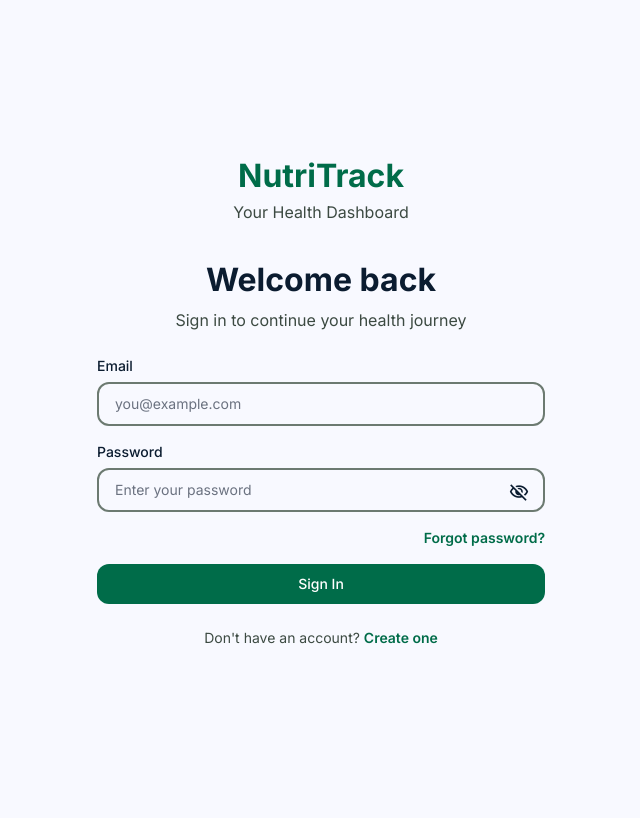
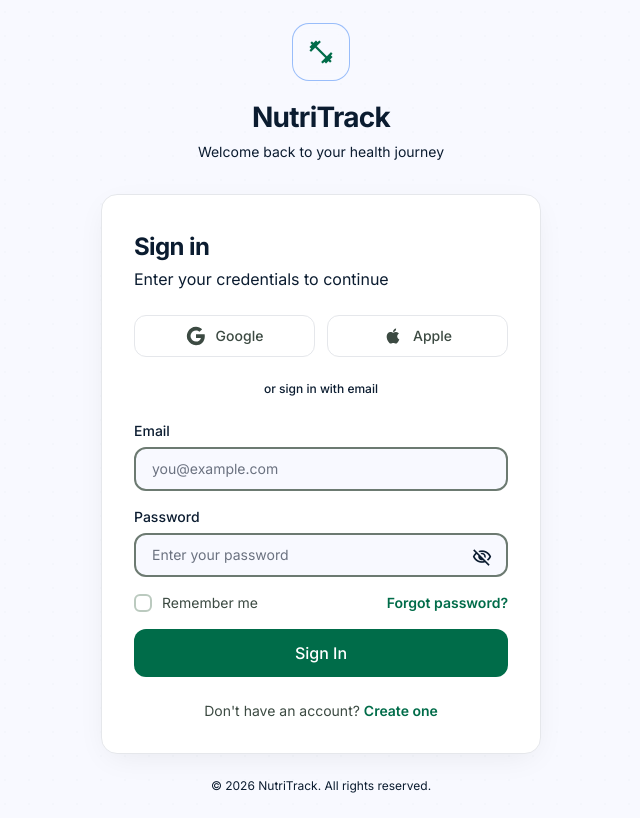
Before and after one commit to Subrata291291/nutritrack, a React (Vite) app: page /login in a window 1280 px wide. Shown: the whole page, without its empty margins (319-959 px from the left). Built offline with nearby package versions, Linux system fonts and the light colour scheme; no server answers.

Commit message:
feat: premium auth pages with social buttons, remember me, terms checkbox, decorative background

```diff
--- a/src/features/auth/pages/ForgotPasswordPage.tsx
+++ b/src/features/auth/pages/ForgotPasswordPage.tsx
@@ -41,15 +41,18 @@ export function ForgotPasswordPage() {
 
   if (sent) {
     return (
-      <div className="space-y-6 text-center">
-        <div className="flex justify-center">
-          <span className="material-symbols-outlined text-5xl text-primary">mail</span>
+      <div className="space-y-6 text-center py-4">
+        <div className="inline-flex items-center justify-center w-16 h-16 rounded-2xl bg-primary/10 ring-1 ring-primary/20 mb-2">
+          <span className="material-symbols-outlined text-[32px] text-primary" style={{ fontVariationSettings: "'FILL' 1" }}>mail</span>
         </div>
-        <h2 className="text-[32px] font-bold text-on-surface">Check your email</h2>
-        <p className="text-base text-on-surface-variant">
-          We've sent a password reset link to <strong className="text-on-surface">{email}</strong>
-        </p>
-        <Link to="/login" className="block text-sm font-semibold text-primary hover:underline mt-4">
+        <div>
+          <h2 className="text-headline-md font-bold text-on-surface tracking-tight">Check your email</h2>
+          <p className="text-body-md text-on-surface-variant/70 mt-2">
+            We've sent a password reset link to <strong className="text-on-surface">{email}</strong>
+          </p>
+        </div>
+        <Link to="/login" className="inline-flex items-center gap-1.5 text-sm font-semibold text-primary hover:text-primary/80 transition-colors mt-2">
+          <span className="material-symbols-outlined text-[16px]">arrow_back</span>
           Back to sign in
         </Link>
       </div>
@@ -58,9 +61,9 @@ export function ForgotPasswordPage() {
 
   return (
     <div className="space-y-6">
-      <div className="text-center mb-2">
-        <h2 className="text-[32px] font-bold text-on-surface mb-1">Reset your password</h2>
-        <p className="text-base text-on-surface-variant">
+      <div>
+        <h2 className="text-headline-md font-bold text-on-surface tracking-tight">Reset your password</h2>
+        <p className="text-body-md text-on-surface-variant/70 mt-1">
           Enter your email address and we'll send you a link to reset your password.
         </p>
       </div>
@@ -73,14 +76,19 @@ export function ForgotPasswordPage() {
           onChange={(e) => setEmail(e.target.value)}
           required
         />
-        {error && <p className="text-sm text-error bg-error-container p-3 rounded-lg">{error}</p>}
-        <Button type="submit" fullWidth loading={loading}>
+        {error && (
+          <div className="flex items-start gap-2.5 p-3 rounded-xl bg-error-container/80 text-sm text-error">
+            <span className="material-symbols-outlined text-[18px] mt-0.5 flex-shrink-0">error</span>
+            <span>{error}</span>
+          </div>
+        )}
+        <Button type="submit" fullWidth size="lg" loading={loading}>
           Send reset link
         </Button>
       </form>
       <p className="text-center text-sm text-on-surface-variant">
         Remember your password?{' '}
-        <Link to="/login" className="text-primary font-semibold hover:underline">Sign in</Link>
+        <Link to="/login" className="font-semibold text-primary hover:text-primary/80 transition-colors">Sign in</Link>
       </p>
     </div>
   );
--- a/src/features/auth/pages/LoginPage.tsx
+++ b/src/features/auth/pages/LoginPage.tsx
@@ -3,6 +3,7 @@ import { useForm } from 'react-hook-form';
 import { zodResolver } from '@hookform/resolvers/zod';
 import { z } from 'zod';
 import { Link, useNavigate } from 'react-router-dom';
+import { cn } from '@utils/cn';
 import { useAuth } from '@hooks/useAuth';
 import { Input } from '@components/ui/Input';
 import { Button } from '@components/ui/Button';
@@ -18,6 +19,7 @@ export function LoginPage() {
   const navigate = useNavigate();
   const { login, isLoading } = useAuth();
   const [showPassword, setShowPassword] = useState(false);
+  const [rememberMe, setRememberMe] = useState(false);
   const { register, handleSubmit, formState: { errors }, setError } = useForm<LoginFormData>({
     resolver: zodResolver(loginSchema),
   });
@@ -34,10 +36,32 @@ export function LoginPage() {
 
   return (
     <div className="space-y-6">
-      <div className="text-center mb-2">
-        <h2 className="text-[32px] font-bold text-on-surface mb-1">Welcome back</h2>
-        <p className="text-base text-on-surface-variant">Sign in to continue your health journey</p>
+      {/* Header */}
+      <div>
+        <h2 className="text-headline-md font-bold text-on-surface tracking-tight">Sign in</h2>
+        <p className="text-body-md text-on-surface-variant/70 mt-1">Enter your credentials to continue</p>
       </div>
+
+      {/* Social buttons */}
+      <div className="flex gap-3">
+        <button type="button" className="flex-1 flex items-center justify-center gap-2.5 py-2.5 rounded-xl border border-outline-variant/50 bg-transparent hover:bg-surface-container-low active:bg-surface-container-higher transition-all text-sm font-medium text-on-surface-variant">
+          <svg className="w-5 h-5" viewBox="0 0 24 24"><path fill="currentColor" d="M22.56 12.25c0-.78-.07-1.53-.2-2.25H12v4.26h5.92a5.06 5.06 0 0 1-2.2 3.32v2.77h3.57c2.08-1.92 3.28-4.74 3.28-8.1z"/><path fill="currentColor" d="M12 23c2.97 0 5.46-.98 7.28-2.66l-3.57-2.77c-.98.66-2.23 1.06-3.71 1.06-2.86 0-5.29-1.93-6.16-4.53H2.18v2.84C3.99 20.53 7.7 23 12 23z"/><path fill="currentColor" d="M5.84 14.09c-.22-.66-.35-1.36-.35-2.09s.13-1.43.35-2.09V7.07H2.18C1.43 8.55 1 10.22 1 12s.43 3.45 1.18 4.93l2.85-2.22.81-.62z"/><path fill="currentColor" d="M12 5.38c1.62 0 3.06.56 4.21 1.64l3.15-3.15C17.45 2.09 14.97 1 12 1 7.7 1 3.99 3.47 2.18 7.07l3.66 2.84c.87-2.6 3.3-4.53 6.16-4.53z"/></svg>
+          Google
+        </button>
+        <button type="button" className="flex-1 flex items-center justify-center gap-2.5 py-2.5 rounded-xl border border-outline-variant/50 bg-transparent hover:bg-surface-container-low active:bg-surface-container-higher transition-all text-sm font-medium text-on-surface-variant">
+          <svg className="w-5 h-5" viewBox="0 0 24 24"><path fill="currentColor" d="M17.05 20.28c-.98.95-2.05.8-3.08.35-1.09-.46-2.09-.48-3.24 0-1.44.62-2.2.44-3.06-.35C2.79 15.25 3.51 7.59 9.05 7.31c1.35.07 2.29.74 3.08.8 1.18-.24 2.31-.93 3.57-.84 1.51.12 2.65.72 3.4 1.8-3.12 1.87-2.38 5.98.48 7.13-.57 1.5-1.31 2.99-2.54 4.09zM12.03 7.25c-.15-2.23 1.66-4.07 3.74-4.25.29 2.58-2.34 4.5-3.74 4.25z"/></svg>
+          Apple
+        </button>
+      </div>
+
+      {/* Divider */}
+      <div className="flex items-center gap-3">
+        <div className="flex-1 h-px bg-outline-variant/40" />
+        <span className="text-label-sm text-on-surface-variant/40 font-medium">or sign in with email</span>
+        <div className="flex-1 h-px bg-outline-variant/40" />
+      </div>
+
+      {/* Form */}
       <form onSubmit={handleSubmit(onSubmit)} className="space-y-4">
         <Input
           label="Email"
@@ -65,21 +89,39 @@ export function LoginPage() {
           }
           {...register('password')}
         />
+
         {errors.root && (
-          <p className="text-sm text-error bg-error-container p-3 rounded-lg">{errors.root.message}</p>
+          <div className="flex items-start gap-2.5 p-3 rounded-xl bg-error-container/80 text-sm text-error">
+            <span className="material-symbols-outlined text-[18px] mt-0.5 flex-shrink-0">error</span>
+            <span>{errors.root.message}</span>
+          </div>
         )}
-        <div className="flex justify-end">
-          <Link to="/forgot-password" className="text-sm font-semibold text-primary hover:underline">
+
+        <div className="flex items-center justify-between">
+          <label className="flex items-center gap-2.5 cursor-pointer group" onClick={() => setRememberMe(!rememberMe)}>
+            <div className={cn(
+              'w-[18px] h-[18px] rounded-md border-2 flex items-center justify-center transition-all flex-shrink-0',
+              rememberMe
+                ? 'bg-primary border-primary shadow-sm shadow-primary/20'
+                : 'border-outline-variant group-hover:border-on-surface-variant/50'
+            )}>
+              {rememberMe && <span className="material-symbols-outlined text-[14px] text-on-primary" style={{ fontVariationSettings: "'FILL' 1" }}>check</span>}
+            </div>
+            <span className="text-sm text-on-surface-variant group-hover:text-on-surface transition-colors">Remember me</span>
+          </label>
+          <Link to="/forgot-password" className="text-sm font-semibold text-primary hover:text-primary/80 transition-colors">
             Forgot password?
           </Link>
         </div>
-        <Button type="submit" fullWidth loading={isLoading}>
+
+        <Button type="submit" fullWidth size="lg" loading={isLoading}>
           Sign In
         </Button>
       </form>
+
       <p className="text-center text-sm text-on-surface-variant">
         Don't have an account?{' '}
-        <Link to="/register" className="text-primary font-semibold hover:underline">Create one</Link>
+        <Link to="/register" className="font-semibold text-primary hover:text-primary/80 transition-colors">Create one</Link>
       </p>
     </div>
   );
--- a/src/features/auth/pages/RegisterPage.tsx
+++ b/src/features/auth/pages/RegisterPage.tsx
@@ -3,6 +3,7 @@ import { useForm } from 'react-hook-form';
 import { zodResolver } from '@hookform/resolvers/zod';
 import { z } from 'zod';
 import { Link, useNavigate } from 'react-router-dom';
+import { cn } from '@utils/cn';
 import { useAuth } from '@hooks/useAuth';
 import { Input } from '@components/ui/Input';
 import { Button } from '@components/ui/Button';
@@ -24,11 +25,16 @@ export function RegisterPage() {
   const { register: registerUser, isLoading } = useAuth();
   const [showPassword, setShowPassword] = useState(false);
   const [showConfirm, setShowConfirm] = useState(false);
+  const [agreeTerms, setAgreeTerms] = useState(false);
   const { register, handleSubmit, formState: { errors }, setError } = useForm<RegisterFormData>({
     resolver: zodResolver(registerSchema),
   });
 
   const onSubmit = async (data: RegisterFormData) => {
+    if (!agreeTerms) {
+      setError('root', { message: 'Please agree to the Terms of Service and Privacy Policy.' });
+      return;
+    }
     try {
       await registerUser({ displayName: data.displayName, email: data.email, password: data.password });
       navigate('/onboarding', { replace: true });
@@ -39,10 +45,32 @@ export function RegisterPage() {
 
   return (
     <div className="space-y-6">
-      <div className="text-center mb-2">
-        <h2 className="text-[32px] font-bold text-on-surface mb-1">Create your account</h2>
-        <p className="text-base text-on-surface-variant">Start your personalized nutrition journey</p>
+      {/* Header */}
+      <div>
+        <h2 className="text-headline-md font-bold text-on-surface tracking-tight">Create an account</h2>
+        <p className="text-body-md text-on-surface-variant/70 mt-1">Fill in your details to get started</p>
       </div>
+
+      {/* Social buttons */}
+      <div className="flex gap-3">
+        <button type="button" className="flex-1 flex items-center justify-center gap-2.5 py-2.5 rounded-xl border border-outline-variant/50 bg-transparent hover:bg-surface-container-low active:bg-surface-container-higher transition-all text-sm font-medium text-on-surface-variant">
+          <svg className="w-5 h-5" viewBox="0 0 24 24"><path fill="currentColor" d="M22.56 12.25c0-.78-.07-1.53-.2-2.25H12v4.26h5.92a5.06 5.06 0 0 1-2.2 3.32v2.77h3.57c2.08-1.92 3.28-4.74 3.28-8.1z"/><path fill="currentColor" d="M12 23c2.97 0 5.46-.98 7.28-2.66l-3.57-2.77c-.98.66-2.23 1.06-3.71 1.06-2.86 0-5.29-1.93-6.16-4.53H2.18v2.84C3.99 20.53 7.7 23 12 23z"/><path fill="currentColor" d="M5.84 14.09c-.22-.66-.35-1.36-.35-2.09s.13-1.43.35-2.09V7.07H2.18C1.43 8.55 1 10.22 1 12s.43 3.45 1.18 4.93l2.85-2.22.81-.62z"/><path fill="currentColor" d="M12 5.38c1.62 0 3.06.56 4.21 1.64l3.15-3.15C17.45 2.09 14.97 1 12 1 7.7 1 3.99 3.47 2.18 7.07l3.66 2.84c.87-2.6 3.3-4.53 6.16-4.53z"/></svg>
+          Google
+        </button>
+        <button type="button" className="flex-1 flex items-center justify-center gap-2.5 py-2.5 rounded-xl border border-outline-variant/50 bg-transparent hover:bg-surface-container-low active:bg-surface-container-higher transition-all text-sm font-medium text-on-surface-variant">
+          <svg className="w-5 h-5" viewBox="0 0 24 24"><path fill="currentColor" d="M17.05 20.28c-.98.95-2.05.8-3.08.35-1.09-.46-2.09-.48-3.24 0-1.44.62-2.2.44-3.06-.35C2.79 15.25 3.51 7.59 9.05 7.31c1.35.07 2.29.74 3.08.8 1.18-.24 2.31-.93 3.57-.84 1.51.12 2.65.72 3.4 1.8-3.12 1.87-2.38 5.98.48 7.13-.57 1.5-1.31 2.99-2.54 4.09zM12.03 7.25c-.15-2.23 1.66-4.07 3.74-4.25.29 2.58-2.34 4.5-3.74 4.25z"/></svg>
+          Apple
+        </button>
+      </div>
+
+      {/* Divider */}
+      <div className="flex items-center gap-3">
+        <div className="flex-1 h-px bg-outline-variant/40" />
+        <span className="text-label-sm text-on-surface-variant/40 font-medium">or register with email</span>
+        <div className="flex-1 h-px bg-outline-variant/40" />
+      </div>
+
+      {/* Form */}
       <form onSubmit={handleSubmit(onSubmit)} className="space-y-4">
         <Input
           label="Full Name"
@@ -96,16 +124,40 @@ export function RegisterPage() {
           }
           {...register('confirmPassword')}
         />
+
         {errors.root && (
-          <p className="text-sm text-error bg-error-container p-3 rounded-lg">{errors.root.message}</p>
+          <div className="flex items-start gap-2.5 p-3 rounded-xl bg-error-container/80 text-sm text-error">
+            <span className="material-symbols-outlined text-[18px] mt-0.5 flex-shrink-0">error</span>
+            <span>{errors.root.message}</span>
+          </div>
         )}
-        <Button type="submit" fullWidth loading={isLoading}>
+
+        {/* Terms checkbox */}
+        <label className="flex items-start gap-3 cursor-pointer group" onClick={() => setAgreeTerms(!agreeTerms)}>
+          <div className={cn(
+            'w-[18px] h-[18px] rounded-md border-2 flex items-center justify-center transition-all mt-0.5 flex-shrink-0',
+            agreeTerms
+              ? 'bg-primary border-primary shadow-sm shadow-primary/20'
+              : 'border-outline-variant group-hover:border-on-surface-variant/50'
+          )}>
+            {agreeTerms && <span className="material-symbols-outlined text-[14px] text-on-primary" style={{ fontVariationSettings: "'FILL' 1" }}>check</span>}
+          </div>
+          <span className="text-sm text-on-surface-variant group-hover:text-on-surface transition-colors leading-relaxed">
+            I agree to the{' '}
+            <span className="text-primary font-semibold hover:text-primary/80">Terms of Service</span>
+            {' '}and{' '}
+            <span className="text-primary font-semibold hover:text-primary/80">Privacy Policy</span>
+          </span>
+        </label>
+
+        <Button type="submit" fullWidth size="lg" loading={isLoading}>
           Create Account
         </Button>
       </form>
+
       <p className="text-center text-sm text-on-surface-variant">
         Already have an account?{' '}
-        <Link to="/login" className="text-primary font-semibold hover:underline">Sign in</Link>
+        <Link to="/login" className="font-semibold text-primary hover:text-primary/80 transition-colors">Sign in</Link>
       </p>
     </div>
   );
--- a/src/layouts/AuthShell.tsx
+++ b/src/layouts/AuthShell.tsx
@@ -1,14 +1,50 @@
-import { Outlet } from 'react-router-dom';
+import { Outlet, useLocation } from 'react-router-dom';
+import { cn } from '@utils/cn';
 
 export function AuthShell() {
+  const { pathname } = useLocation();
+  const isLogin = pathname === '/login';
+
   return (
-    <div className="min-h-screen bg-background flex items-center justify-center p-4">
-      <div className="w-full max-w-md">
+    <div className="relative min-h-screen bg-background overflow-hidden flex items-center justify-center p-4 sm:p-6">
+      {/* Decorative background elements */}
+      <div className="absolute inset-0 overflow-hidden pointer-events-none">
+        <div className="absolute -top-40 -right-40 w-96 h-96 rounded-full bg-primary/5 blur-3xl" />
+        <div className="absolute -bottom-40 -left-40 w-96 h-96 rounded-full bg-tertiary/5 blur-3xl" />
+        <div className="absolute top-1/3 left-1/4 w-64 h-64 rounded-full bg-primary/3 blur-2xl" />
+        <div className="absolute bottom-1/4 right-1/3 w-48 h-48 rounded-full bg-secondary/5 blur-2xl" />
+        {/* Dot pattern overlay */}
+        <div className="absolute inset-0 opacity-[0.015]" style={{
+          backgroundImage: 'radial-gradient(circle, currentColor 1px, transparent 1px)',
+          backgroundSize: '24px 24px',
+        }} />
+      </div>
+
+      <div className="relative w-full max-w-[440px]">
+        {/* Brand header */}
         <div className="text-center mb-8">
-          <h1 className="text-[32px] font-bold text-primary">NutriTrack</h1>
-          <p className="text-base text-on-surface-variant">Your Health Dashboard</p>
+          <div className="inline-flex items-center justify-center w-14 h-14 rounded-2xl bg-primary/10 ring-1 ring-primary/20 mb-4 backdrop-blur-sm">
+            <span className="material-symbols-outlined text-[28px] text-primary" style={{ fontVariationSettings: "'FILL' 1" }}>fitness_center</span>
+          </div>
+          <h1 className="text-[28px] font-bold text-on-surface tracking-tight">NutriTrack</h1>
+          <p className="text-sm text-on-surface-variant/70 mt-1">
+            {isLogin ? 'Welcome back to your health journey' : 'Start your personalized nutrition journey'}
+          </p>
         </div>
-        <Outlet />
+
+        {/* Premium card */}
+        <div className="bg-surface-container-lowest rounded-2xl border border-outline-variant/50 shadow-[0_8px_32px_-8px_rgba(0,0,0,0.08)] backdrop-blur-sm overflow-hidden">
+          {/* Accent bar */}
+          <div className="h-1 w-full bg-gradient-to-r from-primary/60 via-primary/40 to-transparent" />
+          <div className="p-6 sm:p-8">
+            <Outlet />
+          </div>
+        </div>
+
+        {/* Footer */}
+        <p className="text-center text-xs text-on-surface-variant/40 mt-6">
+          &copy; {new Date().getFullYear()} NutriTrack. All rights reserved.
+        </p>
       </div>
     </div>
   );
```
